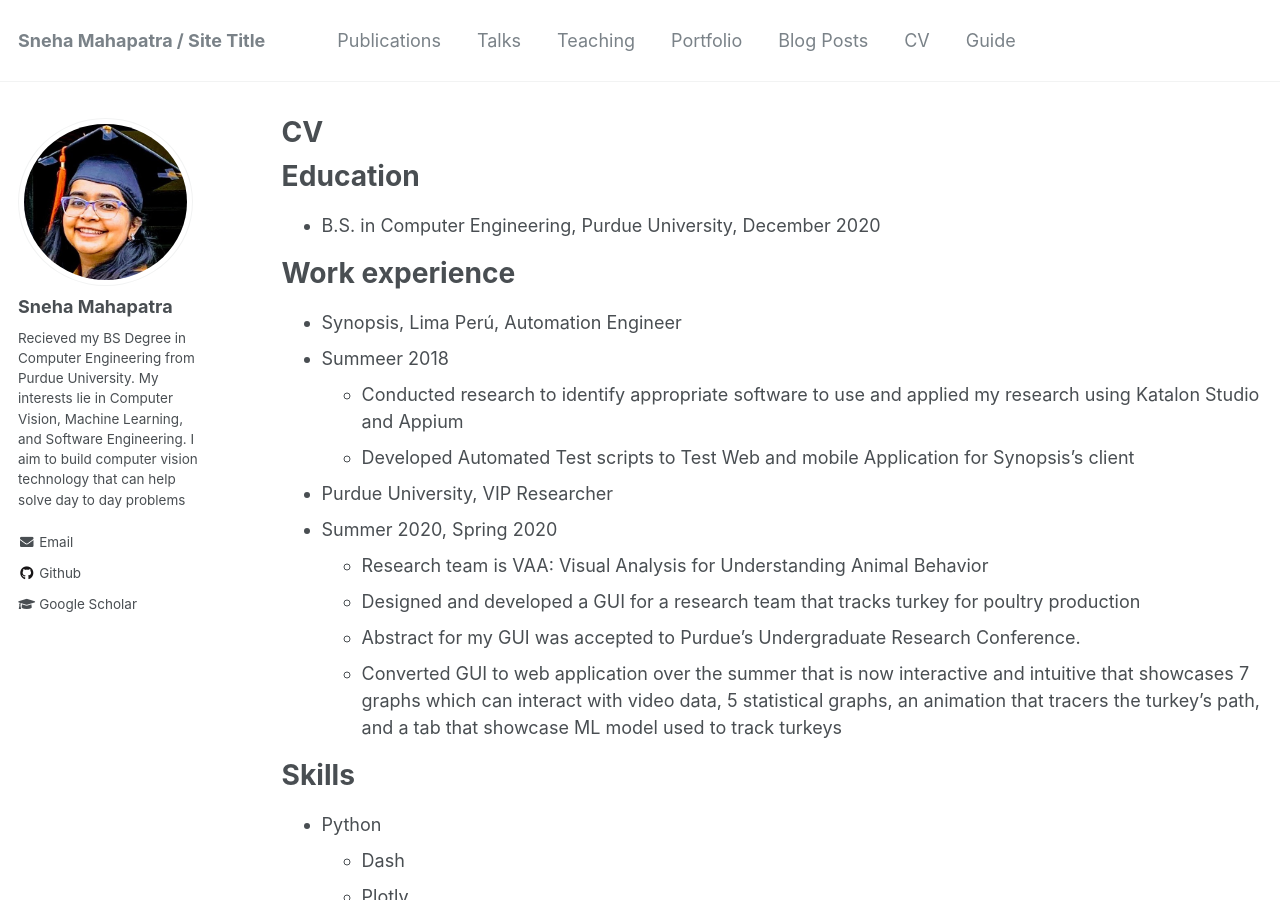
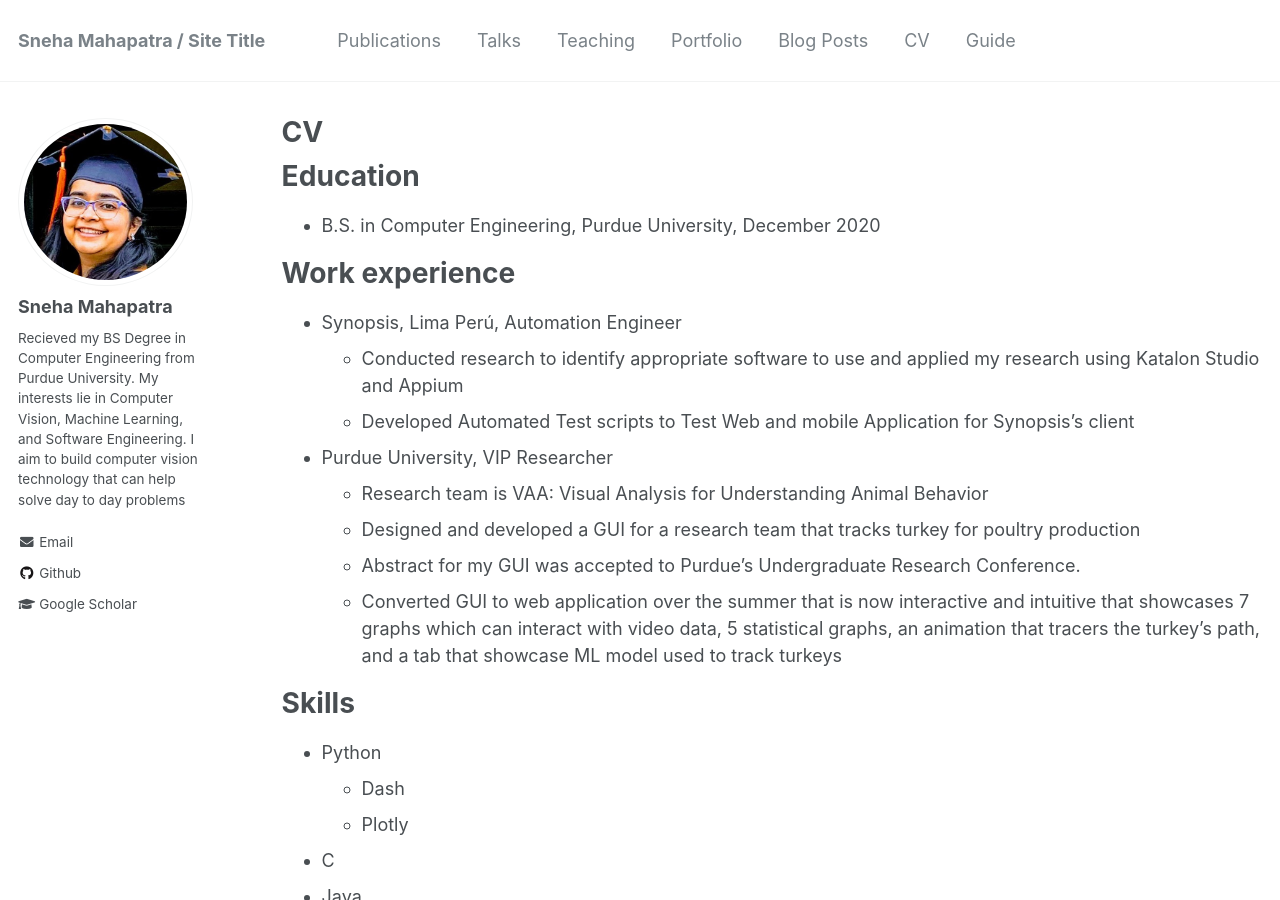
Before and after one commit to sne21star/sne21star.github.io, a Jekyll site: the page built from _pages/cv.md, in a window 1280 px wide and 900 px high. Built offline with Jekyll 4.4.1, drawn with Linux system fonts in a browser that asks for light colours; some of the changed text lies outside the part shown.

```diff
--- a/_pages/cv.md
+++ b/_pages/cv.md
@@ -16,12 +16,10 @@ Education
 Work experience
 ======
 * Synopsis, Lima Perú, Automation Engineer
-* Summeer 2018
   * Conducted research to identify appropriate software to use and applied my research using Katalon Studio and Appium
   * Developed Automated Test scripts to Test Web and mobile Application for Synopsis’s client
 
 * Purdue University, VIP Researcher
-* Summer 2020, Spring 2020
     * Research team is VAA: Visual Analysis for Understanding Animal Behavior
     * Designed and developed a GUI for a research team that tracks turkey for poultry production
     * Abstract for my GUI was accepted to Purdue’s Undergraduate Research Conference.
```
Also changed, not shown: other parts of _pages/cv.md (+2 -0 lines), _publications/2009-10-01-paper-title-number-1.md (+1 -1 lines), 3 other files.
